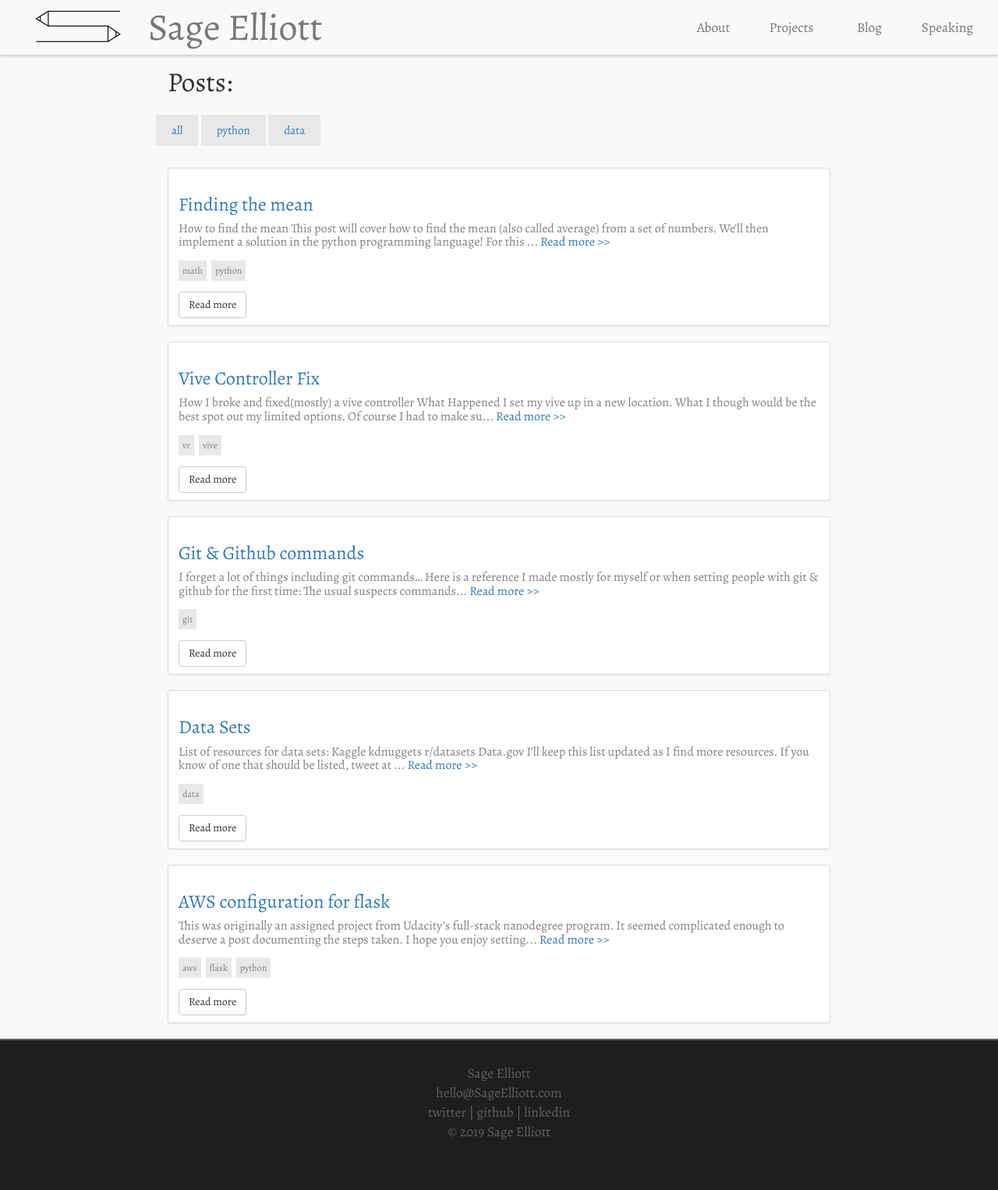
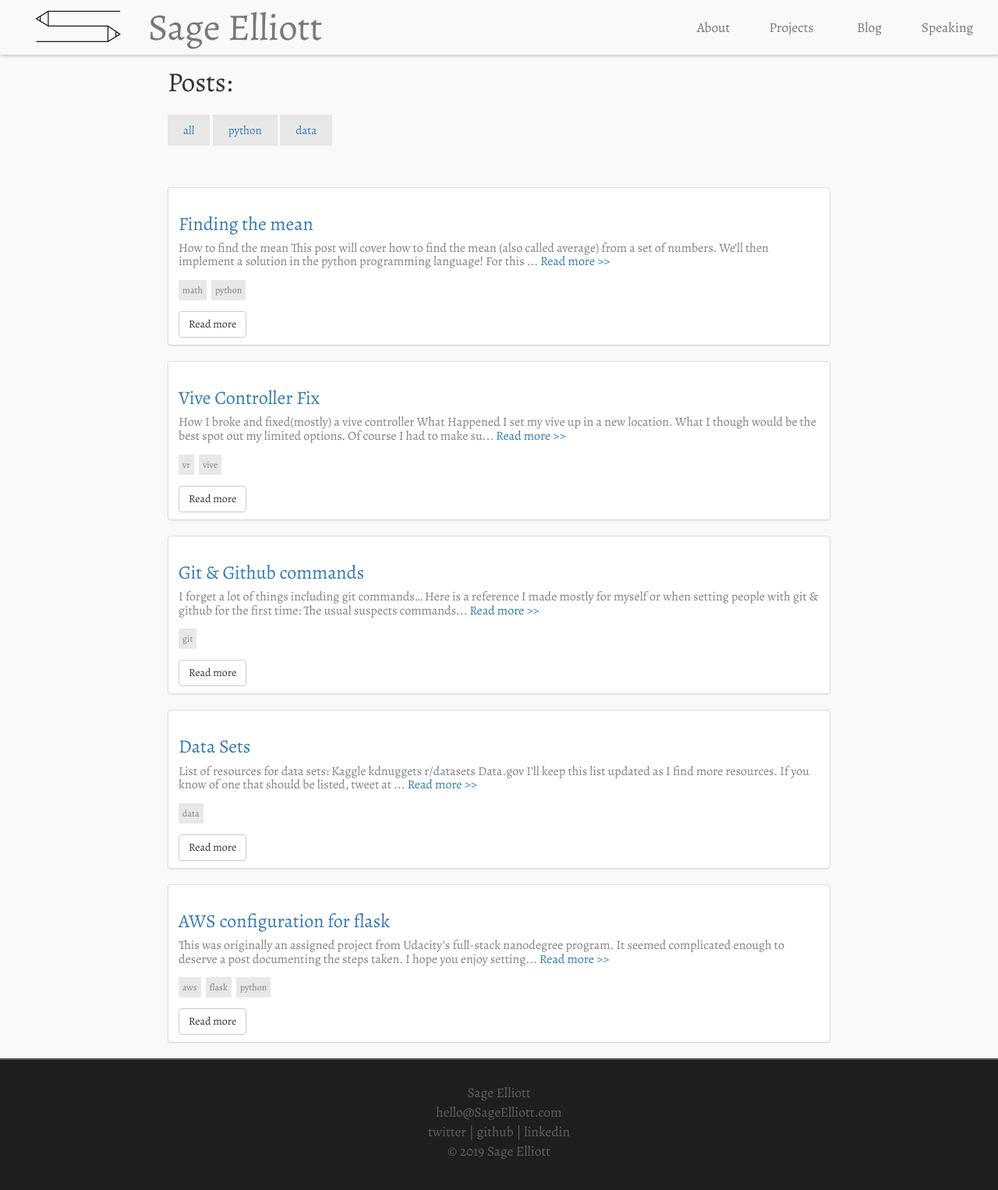
Before and after one commit to sagecodes/sage-blog, a Jekyll site: the page built from blog.html, in a window 1280 px wide. Shown: the top 1526 px of the page at 78% size. Built offline with Jekyll 4.4.1, drawn with Linux system fonts in a browser that asks for light colours; nearby versions of some CDN libraries; some web fonts are replaced.

Commit message:
fix space on tags in blog

```diff
--- a/blog.html
+++ b/blog.html
@@ -9,13 +9,14 @@ permalink: /blog/
 <section id="Posts">
 
   <h1 class="section-header">Posts:</h1>
-
+  <div id="tag-btns">
     <span class="blog-post_tag all-btn"><a href="{{ site.baseurl }}/blog">all</a></span>
     <span class="blog-post_tag python-btn"><a href="{{ site.baseurl }}/blog#{{ 'python' | slugify }}">python</a></span>
     <span class="blog-post_tag data-btn"><a href="{{ site.baseurl }}/blog#{{ 'data' | slugify }}">data</a></span>
     <!-- <span class="blog-post_tag ruby-btn"><a href="{{ site.baseurl }}/blog#{{ 'ruby' | slugify }}">ruby</a></span>
     <span class="blog-post_tag flask-btn"><a href="{{ site.baseurl }}/blog#{{ 'flask' | slugify }}" >flask</a></span>
     <span class="blog-post_tag aws-btn"><a href="{{ site.baseurl }}/blog#{{ 'aws' | slugify }}" >aws</a></span> -->
+  </div>
     <br><br>
 
   <div class="row">
```
